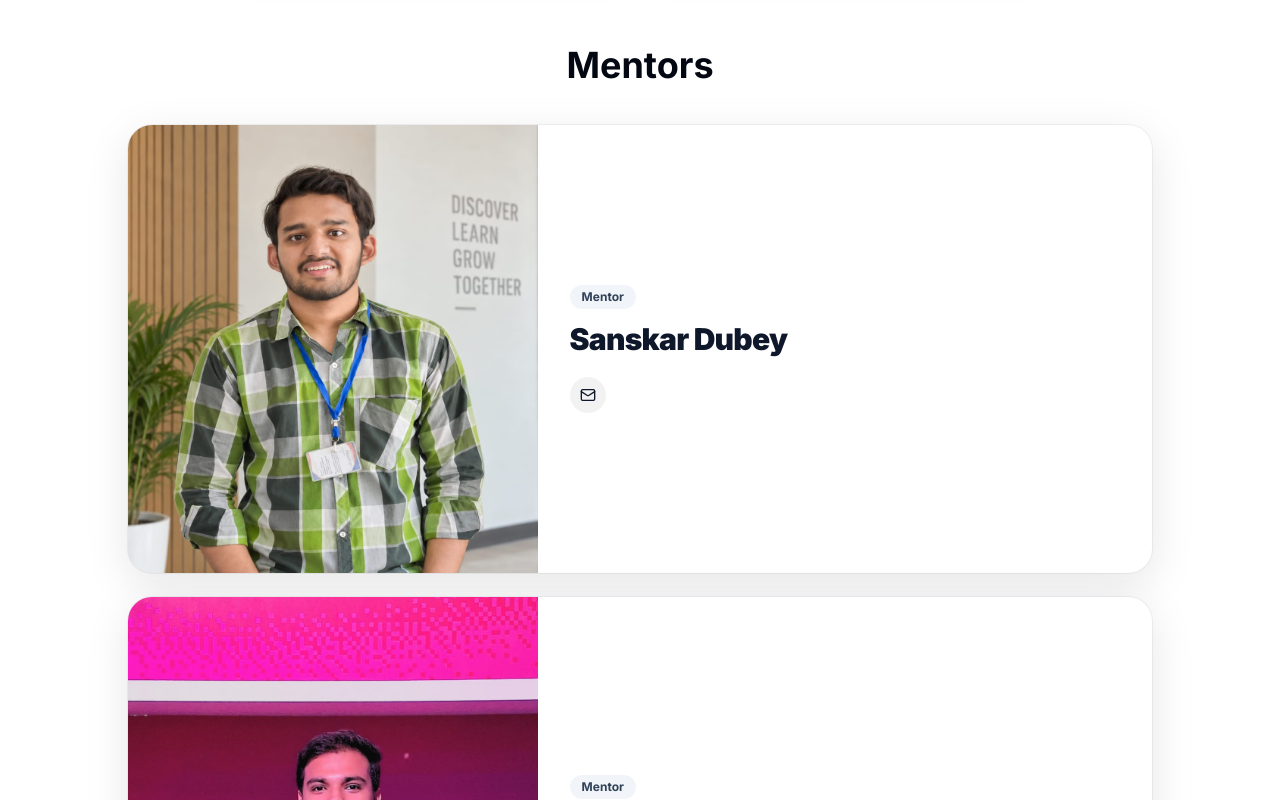
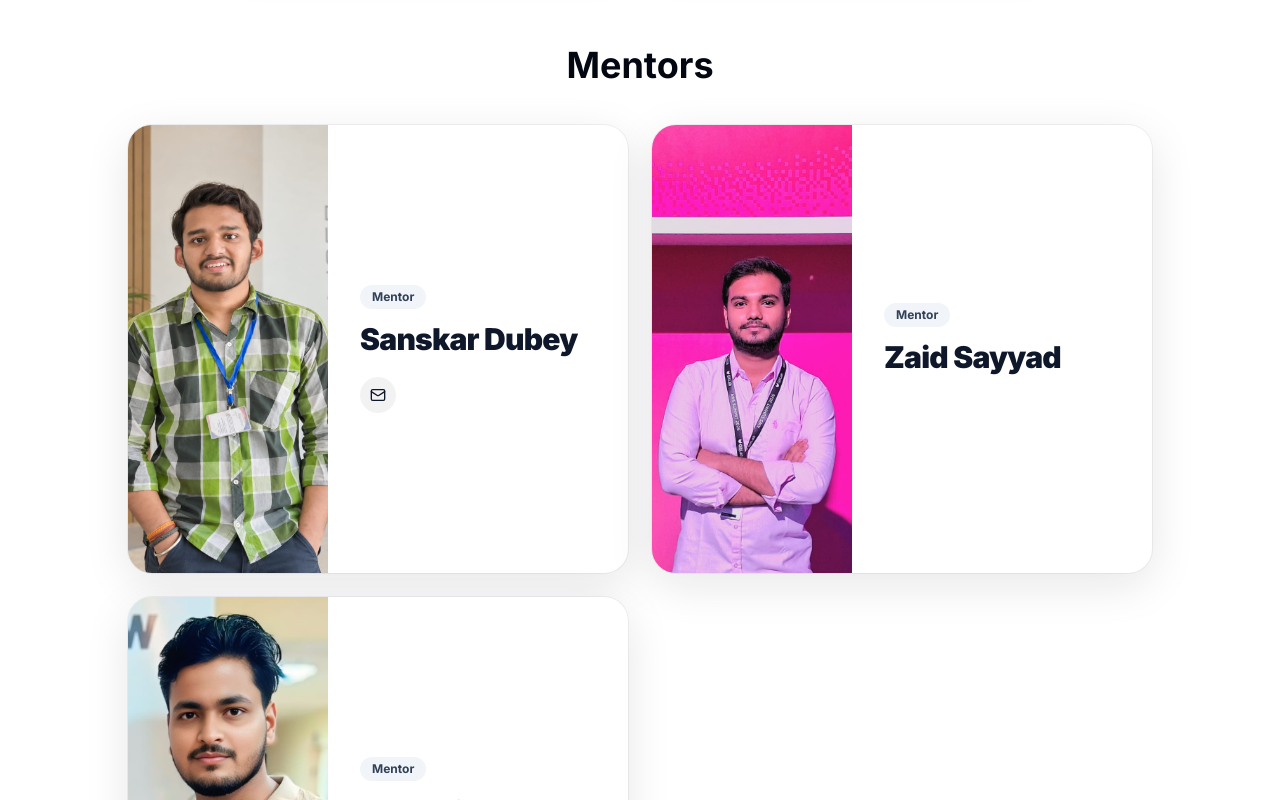
Before and after one commit to mishraji0519/wikiclubtech-nitin, a Next.js app in the folder WikiClub-Tech-UU-main/WikiClub-Tech-UU-main/: page /wikiclubtech-nitin/teams in a window 1280 px wide. Shown: the part 3880-4680 px from the top of the page. Built offline with nearby package versions, Linux system fonts and the light colour scheme.

Commit message:
fix: make mentor cards horizontal with two per row

```diff
--- a/WikiClub-Tech-UU-main/WikiClub-Tech-UU-main/src/app/teams/page.tsx
+++ b/WikiClub-Tech-UU-main/WikiClub-Tech-UU-main/src/app/teams/page.tsx
@@ -25,7 +25,7 @@ const TeamSections = ({ members, idPrefix }: { members: CurrentTeamMember[]; idP
   const membersByRole = useMemo(() => groupMembersByRole(members), [members]);
   return <div className='space-y-20'>
     {sectionOrder.map((role) => { const roleMembers = membersByRole[role]; if (!roleMembers?.length) return null;
-      const gridClass = role === 'mentor' ? 'mx-auto max-w-5xl space-y-6' : role === 'envoy' ? 'mx-auto flex max-w-7xl flex-wrap justify-center gap-8' : role === 'volunteer' ? 'mx-auto grid max-w-7xl grid-cols-2 gap-5 sm:grid-cols-3 lg:grid-cols-5' : 'grid grid-cols-1 gap-8 md:grid-cols-2 lg:grid-cols-3';
+      const gridClass = role === 'mentor' ? 'mx-auto grid max-w-5xl grid-cols-1 gap-6 md:grid-cols-2' : role === 'envoy' ? 'mx-auto flex max-w-7xl flex-wrap justify-center gap-8' : role === 'volunteer' ? 'mx-auto grid max-w-7xl grid-cols-2 gap-5 sm:grid-cols-3 lg:grid-cols-5' : 'grid grid-cols-1 gap-8 md:grid-cols-2 lg:grid-cols-3';
       return <section key={`${idPrefix}-${role}`} id={`${idPrefix}-${role}`} className='scroll-mt-32'>
         <motion.div initial={{ opacity: 0, y: 20 }} whileInView={{ opacity: 1, y: 0 }} viewport={{ once: true }} transition={{ duration: 0.55, ease: [0.22, 1, 0.36, 1] }} className='mb-10 text-center'><h2 className='text-3xl font-bold md:text-4xl'>{roleLabels[role]}</h2></motion.div>
         <motion.div className={gridClass}>{roleMembers.map((member, index) => <motion.div key={member.id} initial={{ opacity: 0, y: 24 }} whileInView={{ opacity: 1, y: 0 }} viewport={{ once: true, margin: '-60px' }} transition={{ duration: 0.5, delay: Math.min(index * 0.08, 0.32), ease: [0.22, 1, 0.36, 1] }} className={role === 'envoy' ? 'w-full md:w-[calc((100%-2rem)/2)] lg:w-[calc((100%-4rem)/3)]' : 'w-full'}><TeamMemberCard {...member} /></motion.div>)}</motion.div>
```
